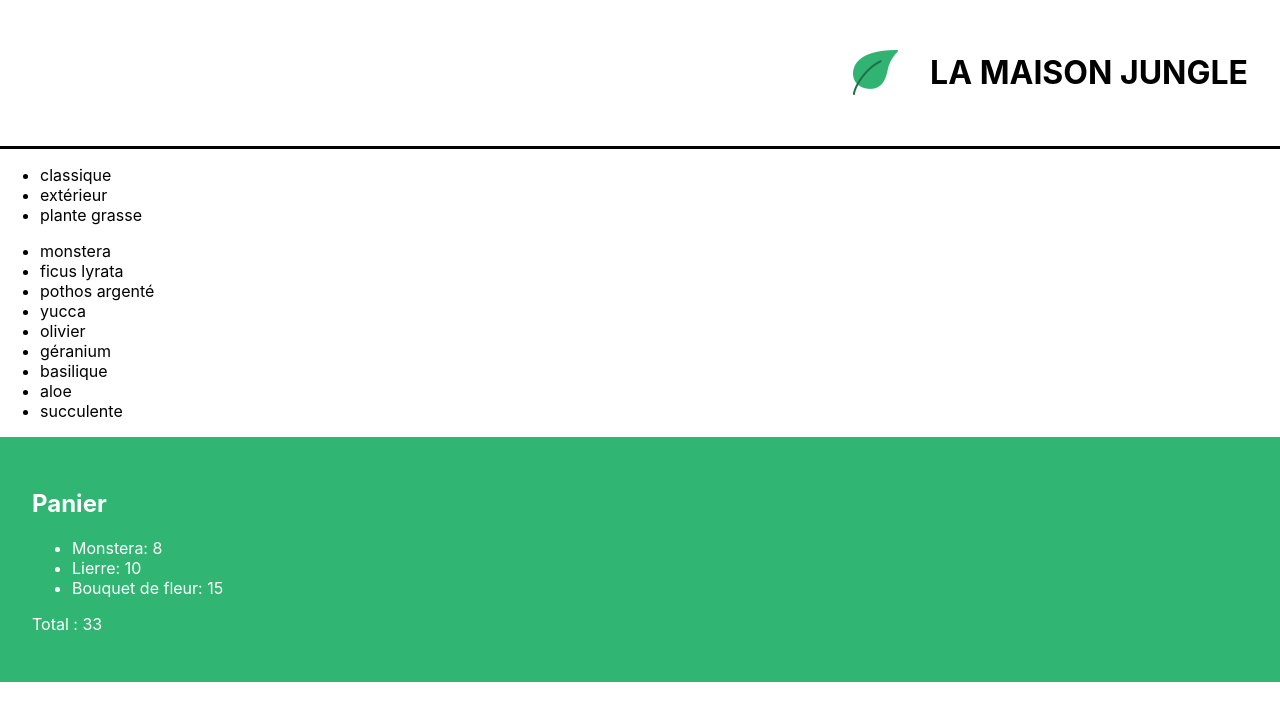
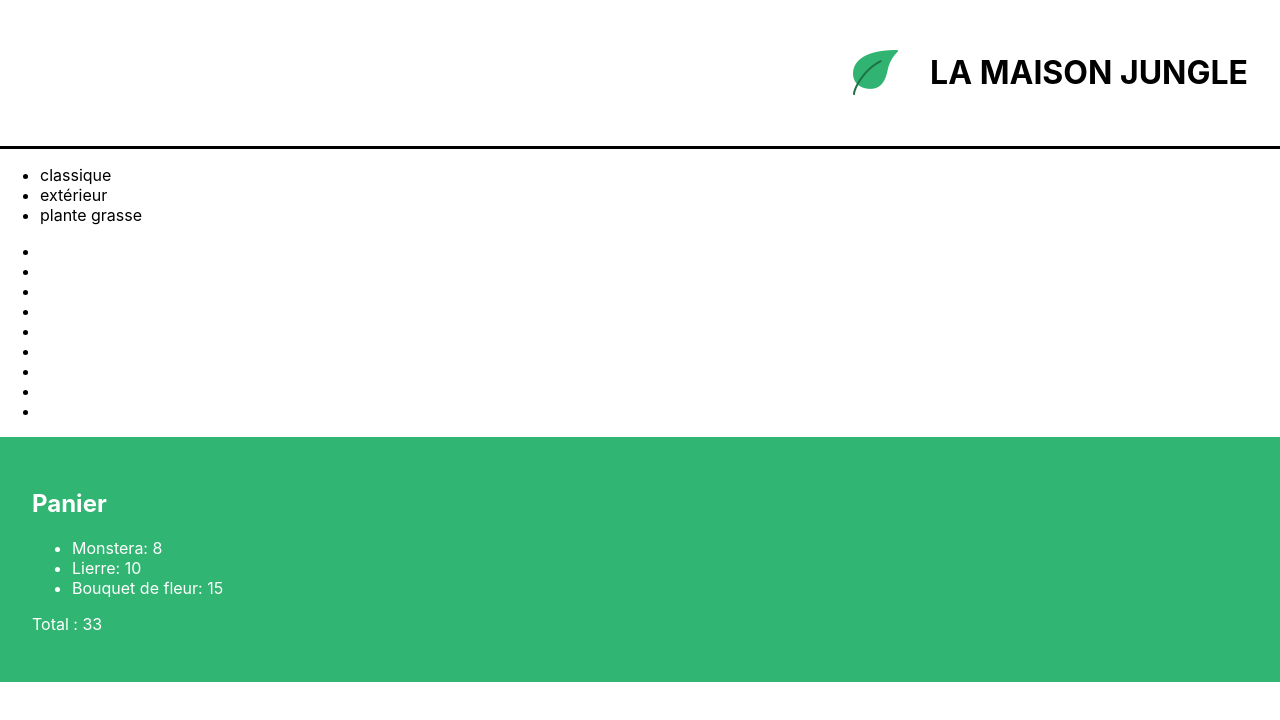
Before and after one commit to AmandineSis/la-maison-jungle, a React (Create React App) app: page / in a window 1280 px wide. Shown: the top 720 px of the page. Built offline with nearby package versions, Linux system fonts and the light colour scheme.

Commit message:
correction function ShoppingList

```diff
--- a/src/components/ShoppingList.js
+++ b/src/components/ShoppingList.js
@@ -16,8 +16,9 @@ function ShoppingList() {
 			</ul>
 			<ul>
 				{plantList.map((plant) => (
-					<li key={plant.id}>{plant.name}</li>
+					<li>{plant.isBestSale && <span>🔥</span>}</li>
 				))}
+
 			</ul>
 		</div>
 	)
```
